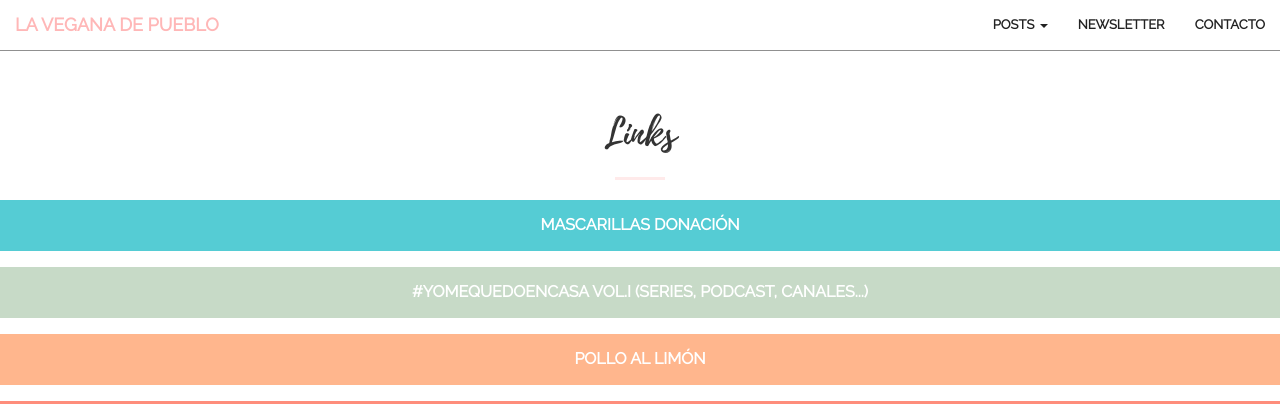
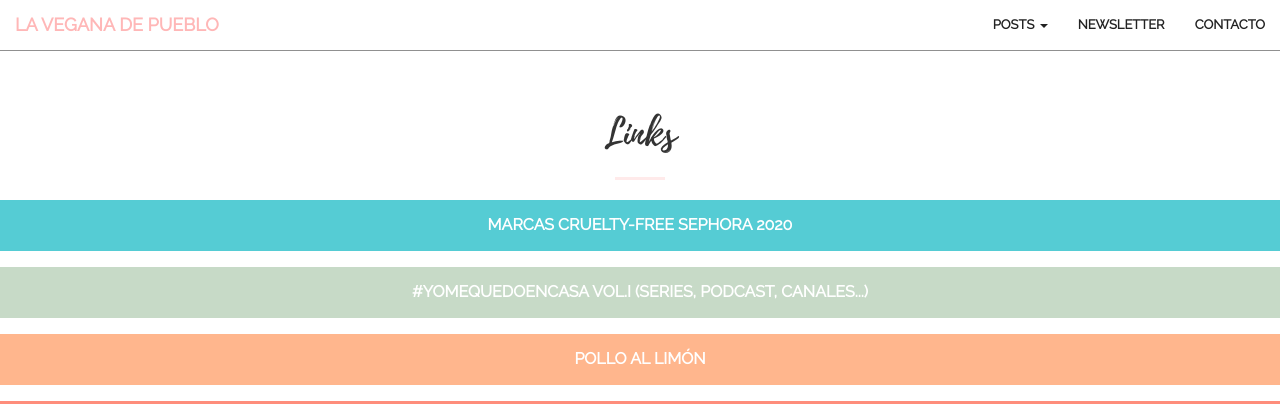
Before and after one commit to juevesanto/juevesanto.github.io, a Jekyll site: the page built from hola.html, in a window 1280 px wide and 900 px high. Shown: the top 404 px of the window. Built offline with Jekyll 4.4.1, drawn with Linux system fonts in a browser that asks for light colours; nearby versions of some CDN libraries.

Commit message:
Update hola.html

```diff
--- a/hola.html
+++ b/hola.html
@@ -3,7 +3,7 @@ permalink: /hola/
 layout: hola
 ---
 
-{% include link.html name="MASCARILLAS DONACIÓN" url="https://www.gofundme.com/f/espana-vs-coronavirus-mascarillas-aqui-ahora" color="#55CCD4" %}
+{% include link.html name="Marcas Cruelty-Free Sephora 2020" url="https://laveganadepueblo.com/cosmetica-y-belleza/2020/03/29/Marcas-Crueltyfree-Sephora-España-2020/" color="#55CCD4" %}
 {% include link.html name="#YoMeQuedoEnCasa VOL.I (Series, podcast, canales...)" url="https://www.youtube.com/watch?v=ftb6WB13q6o" color="#C7DAC7" %}
 {% include link.html name="POLLO AL LIMÓN" url="https://laveganadepueblo.com/recetas/2020/03/09/Pollo-al-limon-vegano/" color="#FFB68D" %}
 {% include link.html name="Entrevista BuenoYVegano" url="https://www.buenoyvegano.com/2020/02/11/veganismo-de-pueblo/" color="#FE8D7B" %}
```
